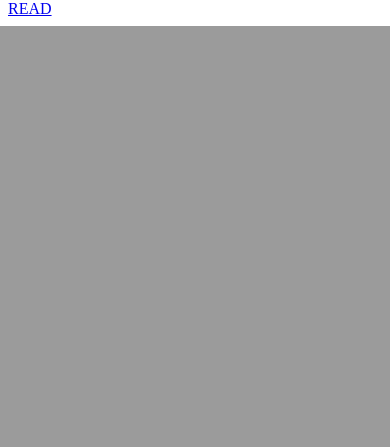
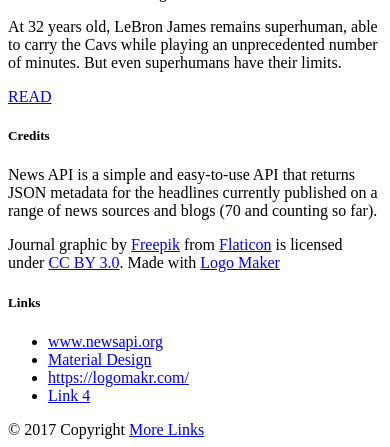
Before and after one commit to mrpaxton/keepmeposted, a Django app: page /articles/ in a window 390 px wide. Shown: the part 4793-5240 px from the top of the page. Before the commit the page ends 4819 px from the top, so only its background shows below. Run offline with Django 3.2, Linux system fonts and the light colour scheme; data comes from the database, SQL or seed files in the repository; some libraries are stand-ins or nearby versions.

Commit message:
Changed to use a hamburger bar and added a footer section

```diff
--- a/kmp/templates/base.html
+++ b/kmp/templates/base.html
@@ -1,16 +1,25 @@
 
 {% include 'material/includes/material_css.html' %}
+<script src="https://code.jquery.com/jquery-2.1.1.min.js"></script>
 {% include 'material/includes/material_js.html' %}
 
 <nav>
 	<div class="nav-wrapper pink">
-		<a href="#" class="brand-logo">Logo</a>
+        <a href="#" class="brand-logo"><i class="large material-icons">web</i></a>
+		<a href="#" data-activates="mobile-demo" class="button-collapse"><i class="material-icons">menu</i></a>
 
-		<ul id="nav-mobile" class="right hide-on-med-and-down">
+		<ul class="right hide-on-med-and-down">
 			<li><a href="#">Sports</a></li>
             <li><a href="#">Finance</a></li>
             <li><a href="#">General</a></li>
             <li><a href="#">HackerNews</a></li>
+		</ul>
+
+		<ul class="side-nav" id="mobile-demo" >
+            <li><a href="#"><span class="pink-text">Sports</span></a></li>
+            <li><a href="#"><span class="pink-text">Finance</span></a></li>
+            <li><a href="#"><span class="pink-text">General</span></a></li>
+            <li><a href="#"><span class="pink-text">HackerNews</span></a></li>
 		</ul>
 
 	</div>
@@ -22,3 +31,41 @@
 
 {% block content %}
 {% endblock content %}
+
+<footer class="page-footer">
+	<div class="container">
+		<div class="row">
+			<div class="col l6 s12">
+				<h5 class="white-text">Credits</h5>
+				<p class="grey-text text-lighten-4 text-flow">
+					News API is a simple and easy-to-use API that returns JSON metadata for the headlines currently published on a range of news sources and blogs (70 and counting so far).
+				</p>
+				<p class="grey-text text-lighten-4 text-flow">
+					Journal graphic by <a href="http://www.flaticon.com/authors/freepik">Freepik</a> from <a href="http://www.flaticon.com/">Flaticon</a> is licensed under <a href="http://creativecommons.org/licenses/by/3.0/" title="Creative Commons BY 3.0">CC BY 3.0</a>. Made with <a href="http://logomakr.com" title="Logo Maker">Logo Maker</a>
+				</p>
+			</div>
+			<div class="col l4 offset-l2 s12">
+                <h5 class="white-text">Links</h5>
+                <ul>
+                  <li><a class="grey-text text-lighten-3" href="#!">www.newsapi.org</a></li>
+                  <li><a class="grey-text text-lighten-3" href="#!">Material Design</a></li>
+                  <li><a class="grey-text text-lighten-3" href="#!">https://logomakr.com/</a></li>
+                  <li><a class="grey-text text-lighten-3" href="#!">Link 4</a></li>
+                </ul>
+			</div>
+		</div>
+    </div>
+
+    <div class="footer-copyright">
+    	<div class="container">
+			© 2017 Copyright
+			<a class="grey-text text-lighten-4 right" href="#">More Links</a>
+		</div>
+    </div>
+
+</footer>
+
+
+<script>
+    $(".button-collapse").sideNav();
+</script>
```
Also changed, not shown: kmp/kmp/settings.py (line endings or trailing spaces).
